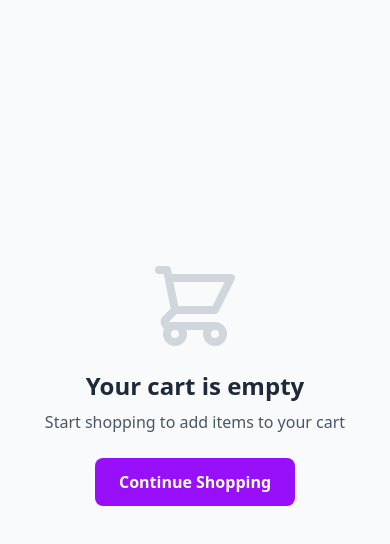
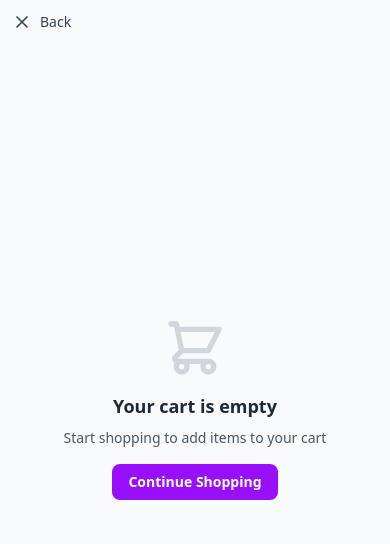
Before and after one commit to hrshiti/APM-beauty-and-perfume, a React (Vite) app in the folder my-project/: page /cart in a window 390 px wide. Shown: the top 544 px of the page. Built offline with nearby package versions, Linux system fonts and the light colour scheme.

Commit message:
add to card button ui enhance

```diff
--- a/my-project/src/components/cart/CartDrawer.jsx
+++ b/my-project/src/components/cart/CartDrawer.jsx
@@ -71,7 +71,7 @@ const CartDrawer = () => {
 
         {/* Footer with Summary */}
         {items.length > 0 && (
-          <div className="border-t border-gray-200 p-4 space-y-4 bg-gray-50">
+          <div className="border-t border-gray-200 p-4 space-y-4 bg-gray-50 pb-20 md:pb-4">
             {/* Coupon Section */}
             {!showCouponInput ? (
               <button
--- a/my-project/src/pages/Cart.jsx
+++ b/my-project/src/pages/Cart.jsx
@@ -16,19 +16,36 @@ const Cart = () => {
 
   if (items.length === 0) {
     return (
-      <div className="min-h-screen bg-gray-50 pb-20 md:pb-0 flex items-center justify-center">
-        <div className="text-center">
-          <svg className="w-24 h-24 mx-auto text-gray-300 mb-4" fill="none" stroke="currentColor" viewBox="0 0 24 24">
+      <div className="min-h-screen bg-gray-50 pb-20 md:pb-0 flex flex-col">
+        <div className="container mx-auto px-2 md:px-4 py-2 md:py-6">
+          {/* Back Button */}
+          <div className="flex items-center justify-between mb-2 md:mb-4">
+            <button
+              onClick={() => navigate(-1)}
+              className="flex items-center gap-2 text-gray-700 hover:text-gray-900 transition-colors p-1 md:p-2 -ml-1 md:ml-0"
+              aria-label="Go back"
+            >
+              <svg className="w-5 h-5 md:w-6 md:h-6" fill="none" stroke="currentColor" viewBox="0 0 24 24">
+                <path strokeLinecap="round" strokeLinejoin="round" strokeWidth={2} d="M6 18L18 6M6 6l12 12" />
+              </svg>
+              <span className="text-sm md:text-base font-medium">Back</span>
+            </button>
+          </div>
+        </div>
+        <div className="flex-1 flex items-center justify-center">
+          <div className="text-center px-4">
+            <svg className="w-16 h-16 md:w-24 md:h-24 mx-auto text-gray-300 mb-3 md:mb-4" fill="none" stroke="currentColor" viewBox="0 0 24 24">
               <path strokeLinecap="round" strokeLinejoin="round" strokeWidth={2} d="M3 3h2l.4 2M7 13h10l4-8H5.4M7 13L5.4 5M7 13l-2.293 2.293c-.63.63-.184 1.707.707 1.707H17m0 0a2 2 0 100 4 2 2 0 000-4zm-8 2a2 2 0 11-4 0 2 2 0 014 0z" />
             </svg>
-          <h2 className="text-2xl font-bold text-gray-800 mb-2">Your cart is empty</h2>
-          <p className="text-gray-600 mb-6">Start shopping to add items to your cart</p>
+            <h2 className="text-lg md:text-2xl font-bold text-gray-800 mb-2">Your cart is empty</h2>
+            <p className="text-sm md:text-base text-gray-600 mb-4 md:mb-6">Start shopping to add items to your cart</p>
             <Link
               to="/shop-all"
-            className="inline-block px-6 py-3 bg-purple-600 text-white rounded-lg hover:bg-purple-700 transition-colors font-semibold"
+              className="inline-block px-4 py-2 md:px-6 md:py-3 bg-purple-600 text-white rounded-lg hover:bg-purple-700 transition-colors font-semibold text-sm md:text-base"
             >
               Continue Shopping
             </Link>
+          </div>
         </div>
       </div>
     );
@@ -36,21 +53,34 @@ const Cart = () => {
 
   return (
     <div className="min-h-screen bg-gray-50 pb-20 md:pb-0 flex flex-col">
-      <div className="flex-1 container mx-auto px-3 md:px-4 py-4 md:py-6 md:py-8 max-w-full overflow-x-hidden">
-        <h1 className="text-xl md:text-2xl lg:text-3xl font-bold text-gray-800 mb-4 md:mb-6">Shopping Cart</h1>
+      <div className="flex-1 container mx-auto px-2 md:px-4 py-2 md:py-6 max-w-full overflow-x-hidden">
+        {/* Back Button */}
+        <div className="flex items-center justify-between mb-2 md:mb-4">
+          <button
+            onClick={() => navigate(-1)}
+            className="flex items-center gap-2 text-gray-700 hover:text-gray-900 transition-colors p-1 md:p-2 -ml-1 md:ml-0"
+            aria-label="Go back"
+          >
+            <svg className="w-5 h-5 md:w-6 md:h-6" fill="none" stroke="currentColor" viewBox="0 0 24 24">
+              <path strokeLinecap="round" strokeLinejoin="round" strokeWidth={2} d="M6 18L18 6M6 6l12 12" />
+            </svg>
+            <span className="text-sm md:text-base font-medium">Back</span>
+          </button>
+        </div>
+        <h1 className="text-lg md:text-2xl lg:text-3xl font-bold text-gray-800 mb-3 md:mb-6">Shopping Cart</h1>
 
-        <div className="grid grid-cols-1 lg:grid-cols-3 gap-4 md:gap-6 lg:gap-8">
+        <div className="grid grid-cols-1 lg:grid-cols-3 gap-3 md:gap-6 lg:gap-8 pb-32 md:pb-0">
           {/* Cart Items */}
           <div className="lg:col-span-2">
-            <div className="bg-white rounded-lg shadow-sm p-3 md:p-4 lg:p-6">
+            <div className="bg-white rounded-lg shadow-sm p-2 md:p-4 lg:p-6">
               {items.map((item) => (
                 <CartItem key={item.id} item={item} />
               ))}
 
-              <div className="mt-3 md:mt-4 pt-3 md:pt-4 border-t flex flex-col sm:flex-row justify-between gap-2 sm:gap-0">
+              <div className="mt-2 md:mt-4 pt-2 md:pt-4 border-t flex flex-col sm:flex-row justify-between gap-2 sm:gap-0">
                 <Link
                   to="/shop-all"
-                  className="text-purple-600 hover:text-purple-700 font-medium text-sm md:text-base"
+                  className="text-purple-600 hover:text-purple-700 font-medium text-xs md:text-base"
                 >
                   ← Continue Shopping
                 </Link>
@@ -60,7 +90,7 @@ const Cart = () => {
                       clearCart();
                     }
                   }}
-                  className="text-red-600 hover:text-red-700 font-medium text-sm md:text-base"
+                  className="text-red-600 hover:text-red-700 font-medium text-xs md:text-base"
                 >
                   Clear Cart
                 </button>
@@ -69,17 +99,17 @@ const Cart = () => {
           </div>
 
           {/* Order Summary */}
-          <div className="lg:col-span-1 mt-4 lg:mt-0">
-            <div className="bg-white rounded-lg shadow-sm p-4 md:p-6 sticky top-20">
-              <h2 className="text-lg md:text-xl font-bold text-gray-800 mb-3 md:mb-4">Order Summary</h2>
+          <div className="lg:col-span-1 mt-3 lg:mt-0">
+            <div className="bg-white rounded-lg shadow-sm p-3 md:p-6 sticky top-20 pb-32 md:pb-6">
+              <h2 className="text-base md:text-xl font-bold text-gray-800 mb-2 md:mb-4">Order Summary</h2>
 
               {/* Coupon Input */}
-              <div className="mb-4">
+              <div className="mb-3 md:mb-4">
                 <CouponInput onClose={() => {}} />
               </div>
 
               {/* Price Breakdown */}
-              <div className="space-y-2 md:space-y-3 mb-3 md:mb-4">
+              <div className="space-y-1.5 md:space-y-3 mb-2 md:mb-4">
                 <div className="flex justify-between text-xs md:text-sm">
                   <span className="text-gray-600">Subtotal</span>
                   <span className="font-semibold">₹{subtotal.toFixed(2)}</span>
@@ -107,20 +137,23 @@ const Cart = () => {
 
               <button
                 onClick={() => navigate('/checkout')}
-                className="w-full bg-black text-white py-2.5 md:py-3 rounded-lg font-semibold text-sm md:text-base hover:bg-gray-800 transition-colors mb-2 md:mb-3"
+                className="w-full bg-black text-white py-2 md:py-3 rounded-lg font-semibold text-xs md:text-base hover:bg-gray-800 transition-colors mb-2 md:mb-3"
               >
                 PROCEED TO CHECKOUT
               </button>
 
               <Link
                 to="/crazy-deals"
-                className="block text-center text-xs md:text-sm text-purple-600 hover:text-purple-700 font-medium"
+                className="block text-center text-[10px] md:text-sm text-purple-600 hover:text-purple-700 font-medium"
               >
                 View Deals & Offers
               </Link>
             </div>
           </div>
         </div>
+
+        {/* Extra scroll space for mobile */}
+        <div className="h-24 md:h-0"></div>
       </div>
       <Footer />
     </div>
```
Lines whose indentation alone changed are shown as unchanged.
